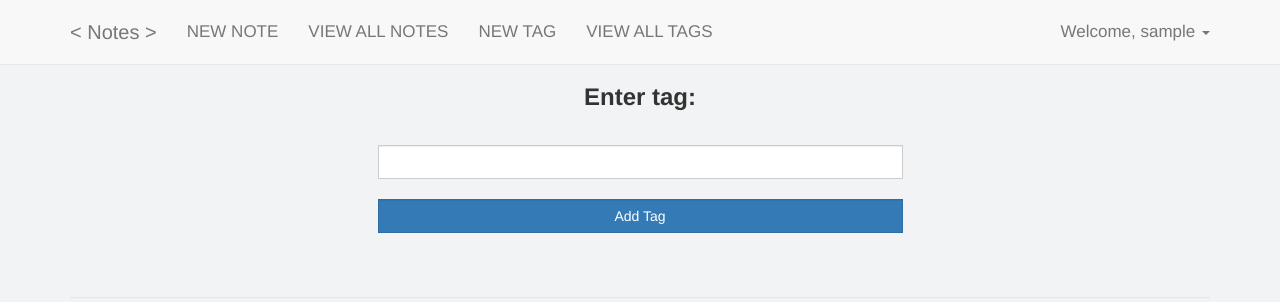
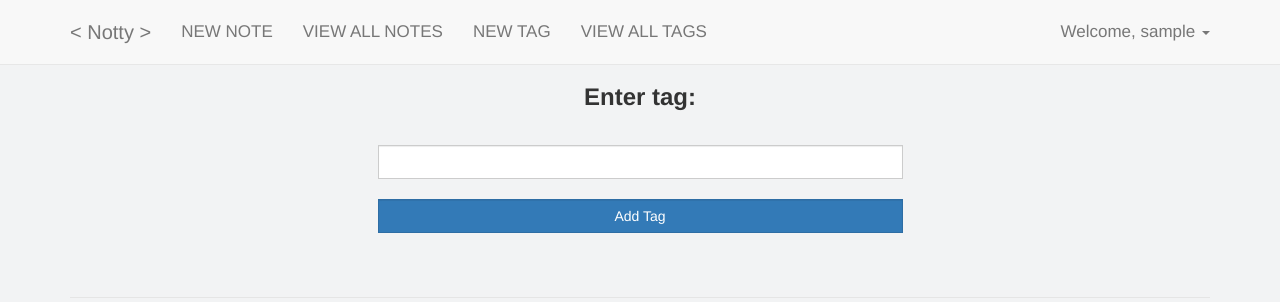
Before and after one commit to JakubBialoskorski/notes, a Flask app: page /tags/add/ in a window 1280 px wide. Shown: the top 302 px of the page. Run offline with Flask 2, Linux system fonts and the light colour scheme; the visitor is signed in with stand-in values (Sample User, id 1); some libraries are stand-ins or nearby versions.

Commit message:
fix old name to match domain

```diff
--- a/templates/index.html
+++ b/templates/index.html
@@ -19,7 +19,7 @@
                         <span class="icon-bar"></span>
                     </button>
                     <a class="navbar-brand" href="/">
-                        &lt Notes &gt
+                        &lt Notty &gt
                     </a>
                 </div><!-- ./navbar-header -->
                 <div id="navbar" class="navbar-collapse collapse">
```
